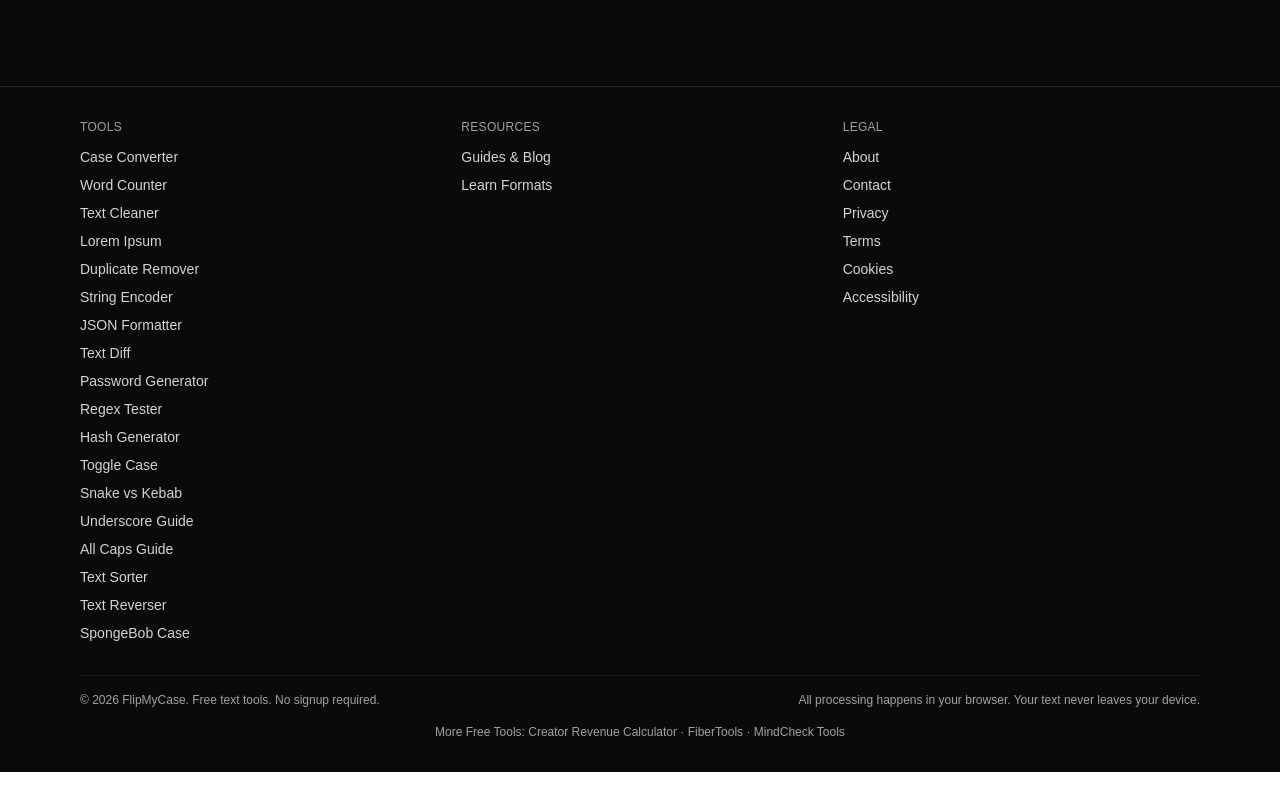
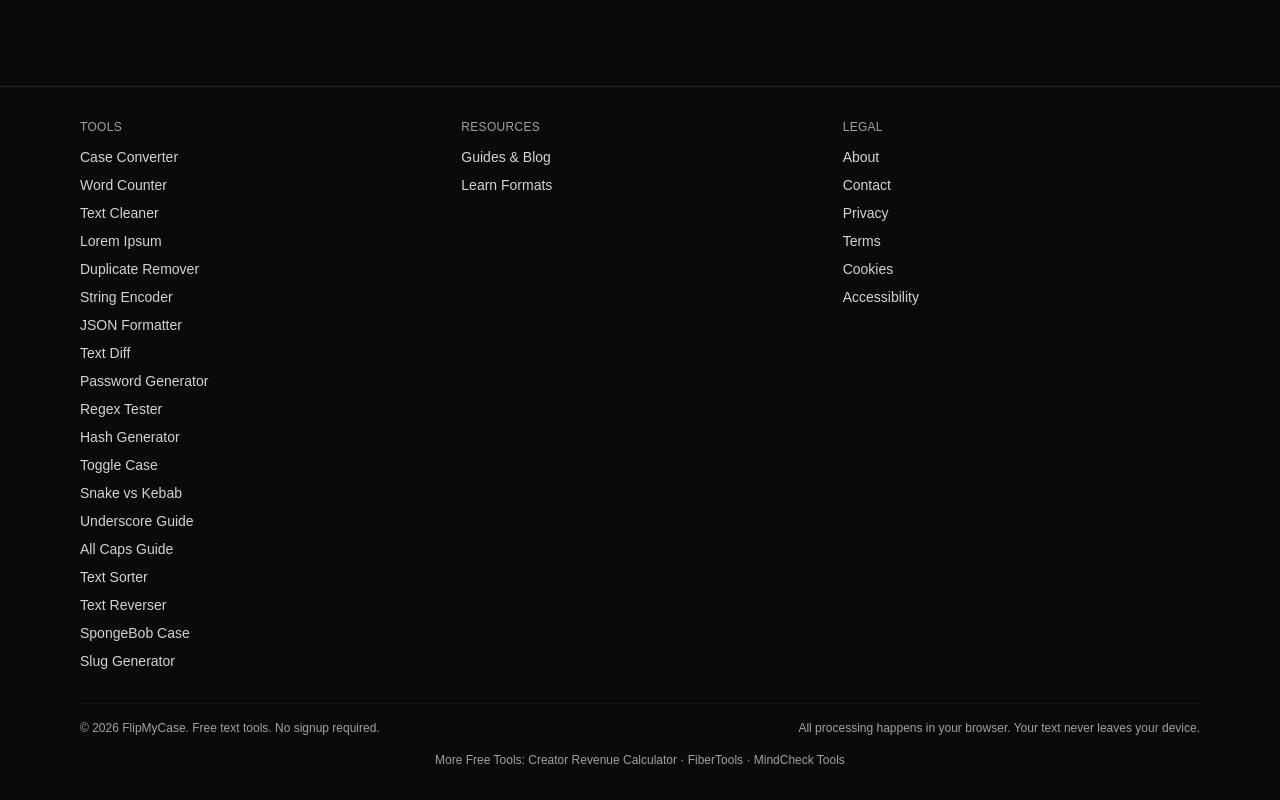
Before and after one commit to raiderj77/text-converter, a Next.js app: page / in a window 1280 px wide. Shown: the part 3234-4034 px from the top of the page. Before the commit the page ends 4006 px from the top, so only its background shows below. Built offline with nearby package versions, Linux system fonts and the light colour scheme.

Commit message:
Add slug generator to nav, footer, and config

```diff
--- a/app/slug-generator/page.tsx
+++ b/app/slug-generator/page.tsx
@@ -1,4 +1,9 @@
 "use client";
+
+export const metadata = {
+  title: "Free URL Slug Generator — SEO-Friendly Slugs from Any Text Online",
+  description: "Convert any title or text into clean, SEO-friendly URL slugs. Handles accents, special characters, and multiple formats. Free, no signup.",
+};
 
 import { useState, useCallback, useEffect } from "react";
 
@@ -336,3 +341,4 @@ export default function SlugGenerator() {
     </div>
   );
 }
+// Schema added below component — paste before final closing line if needed
--- a/lib/config.ts
+++ b/lib/config.ts
@@ -211,6 +211,15 @@ export const tools: Tool[] = [
     emoji: "🧽",
     live: true,
   },
+  {
+    slug: "slug-generator",
+    name: "Slug Generator",
+    shortName: "Slug",
+    title: "Free URL Slug Generator — SEO-Friendly Slugs from Any Text Online",
+    description: "Convert any title or text into clean, SEO-friendly URL slugs instantly. Free, no signup.",
+    emoji: "🔗",
+    live: true,
+  },
 ];
 
 /** Get only tools that are live (shown in nav) */
```
